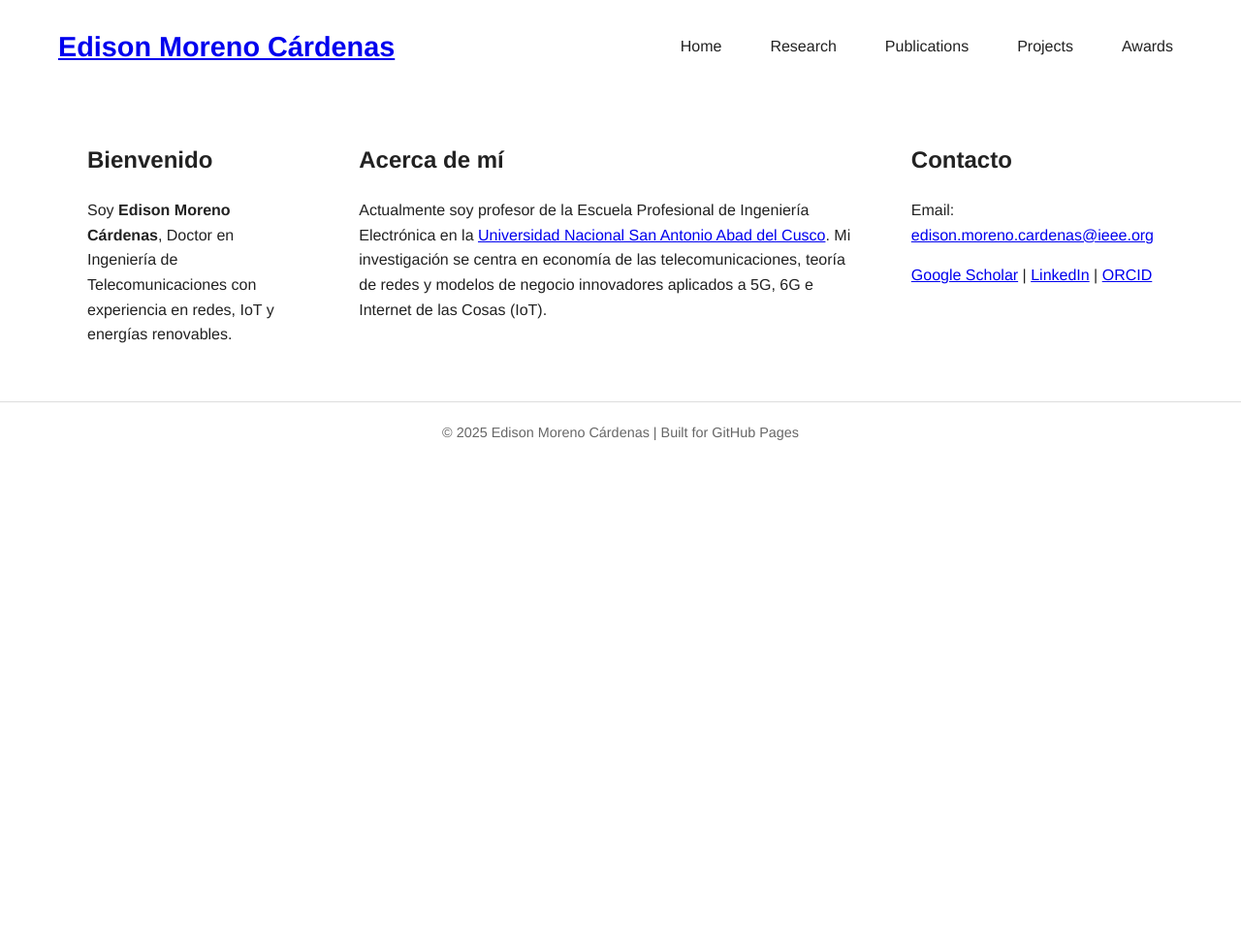
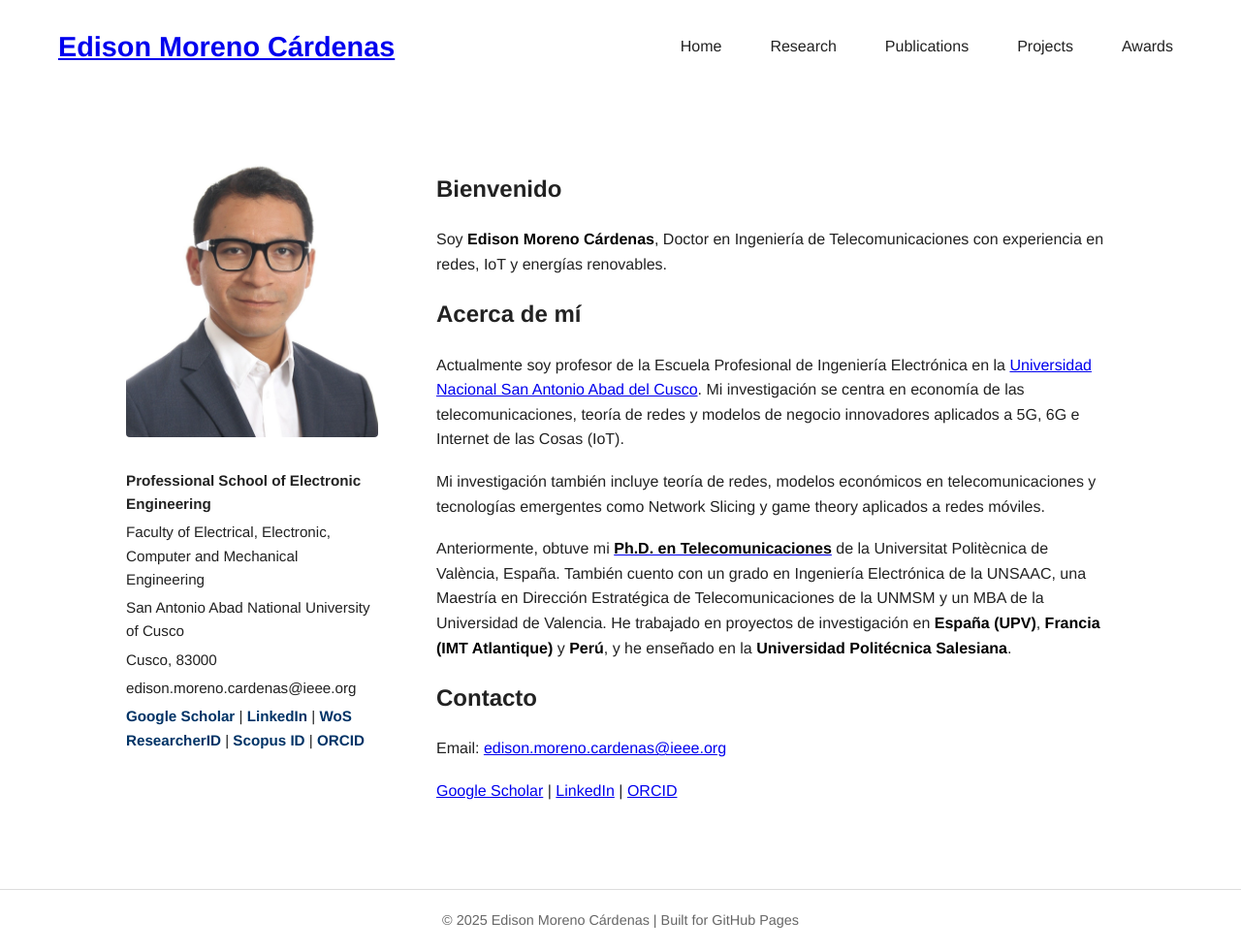
Before and after one commit to edisonmorenocardenas/edisonmorenocardenas.github.io, a Jekyll site: the page built from index.html, in a window 1280 px wide. Shown: the whole page at 97% size. Built offline with Jekyll 4.4.1, drawn with Linux system fonts in a browser that asks for light colours; before the commit the page ends 900 px from its top, so only the background shows below that.

Commit message:
Update index.html

```diff
--- a/index.html
+++ b/index.html
@@ -3,6 +3,26 @@ layout: default
 title: "Home"
 ---
 
+<div class="main">
+  <!-- Left column: Sidebar -->
+  <div class="sidebar">
+    <img src="edison.jpg" alt="Edison Moreno-Cardenas">
+    <p><strong>Professional School of Electronic Engineering</strong></p>
+    <p>Faculty of Electrical, Electronic, Computer and Mechanical Engineering</p>
+    <p>San Antonio Abad National University of Cusco</p>
+    <p>Cusco, 83000</p>
+    <p>edison.moreno.cardenas@ieee.org</p>
+    <p>
+      <a href="https://scholar.google.com/citations?user=rDskVUYAAAAJ&hl=es&oi=ao" target="_blank">Google Scholar</a> |
+      <a href="https://www.linkedin.com/in/edisonmorenocardenas/" target="_blank">LinkedIn</a> |
+      <a href="https://www.webofscience.com/wos/author/record/AET-6559-2022" target="_blank">WoS ResearcherID</a> |
+      <a href="https://www.scopus.com/authid/detail.uri?authorId=58781792800" target="_blank">Scopus ID</a> |
+      <a href="https://orcid.org/0000-0001-9545-4694" target="_blank">ORCID</a>
+    </p>
+  </div>
+
+  <!-- Right column: Content -->
+  <div class="content">
     <section id="home">
       <h1>Bienvenido</h1>
       <p>
@@ -13,8 +33,16 @@ title: "Home"
     <section id="about">
       <h2>Acerca de mí</h2>
       <p>
-    Actualmente soy profesor de la Escuela Profesional de Ingeniería Electrónica en la <a href="https://li.unsaac.edu.pe/" target="_blank">Universidad Nacional San Antonio Abad del Cusco</a>.
+        Actualmente soy profesor de la Escuela Profesional de Ingeniería Electrónica en la
+        <a href="https://li.unsaac.edu.pe/" target="_blank">Universidad Nacional San Antonio Abad del Cusco</a>.
         Mi investigación se centra en economía de las telecomunicaciones, teoría de redes y modelos de negocio innovadores aplicados a 5G, 6G e Internet de las Cosas (IoT).
+      </p>
+      <p>
+        Mi investigación también incluye teoría de redes, modelos económicos en telecomunicaciones y tecnologías emergentes como Network Slicing y game theory aplicados a redes móviles.
+      </p>
+      <p>
+        Anteriormente, obtuve mi <a href="https://www.upv.es/entidades/edoctorado/programa-de-doctorado-en-telecomunicacion/" target="_blank"><strong>Ph.D. en Telecomunicaciones</strong></a> de la Universitat Politècnica de València, España.
+        También cuento con un grado en Ingeniería Electrónica de la UNSAAC, una Maestría en Dirección Estratégica de Telecomunicaciones de la UNMSM y un MBA de la Universidad de Valencia. He trabajado en proyectos de investigación en <strong>España (UPV)</strong>, <strong>Francia (IMT Atlantique)</strong> y <strong>Perú</strong>, y he enseñado en la <strong>Universidad Politécnica Salesiana</strong>.
       </p>
     </section>
 
@@ -27,3 +55,5 @@ title: "Home"
         <a href="https://orcid.org/0000-0001-9545-4694" target="_blank">ORCID</a>
       </p>
     </section>
+  </div>
+</div>
```
Lines whose indentation alone changed are shown as unchanged.
